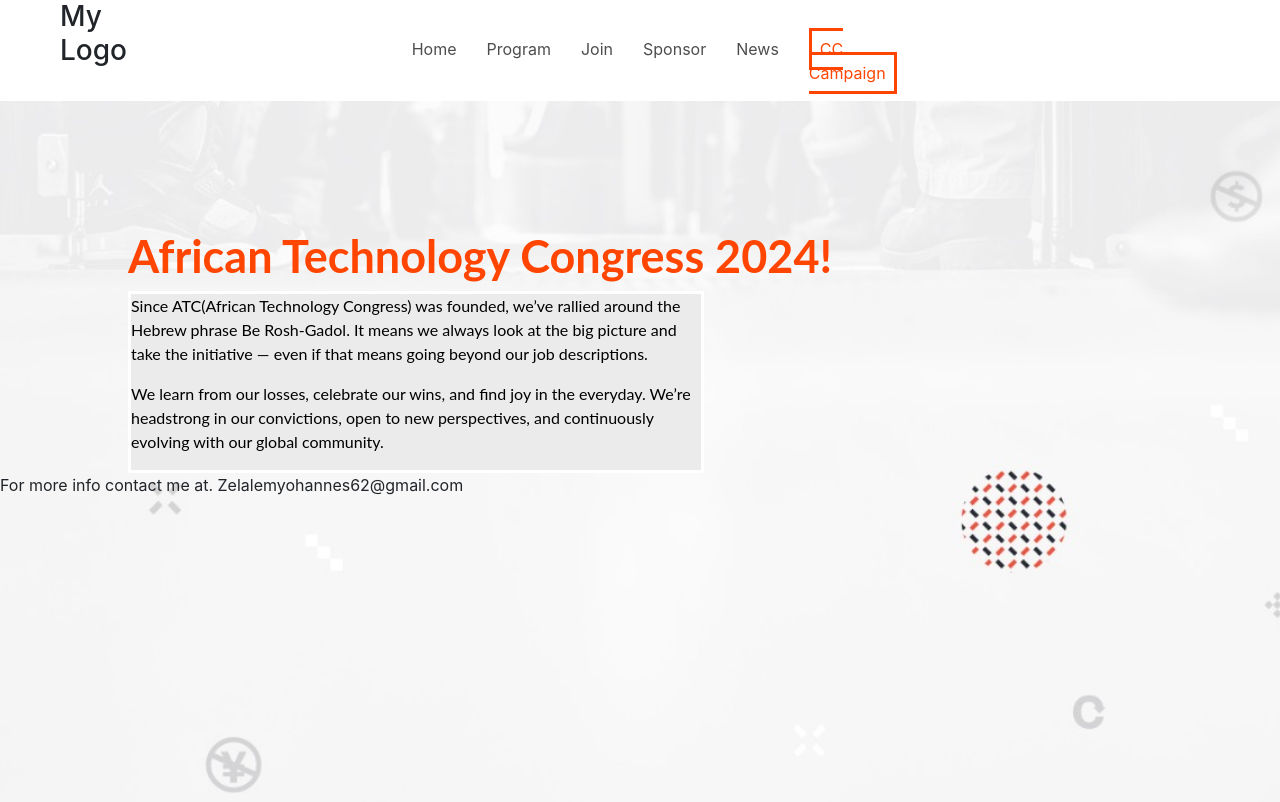
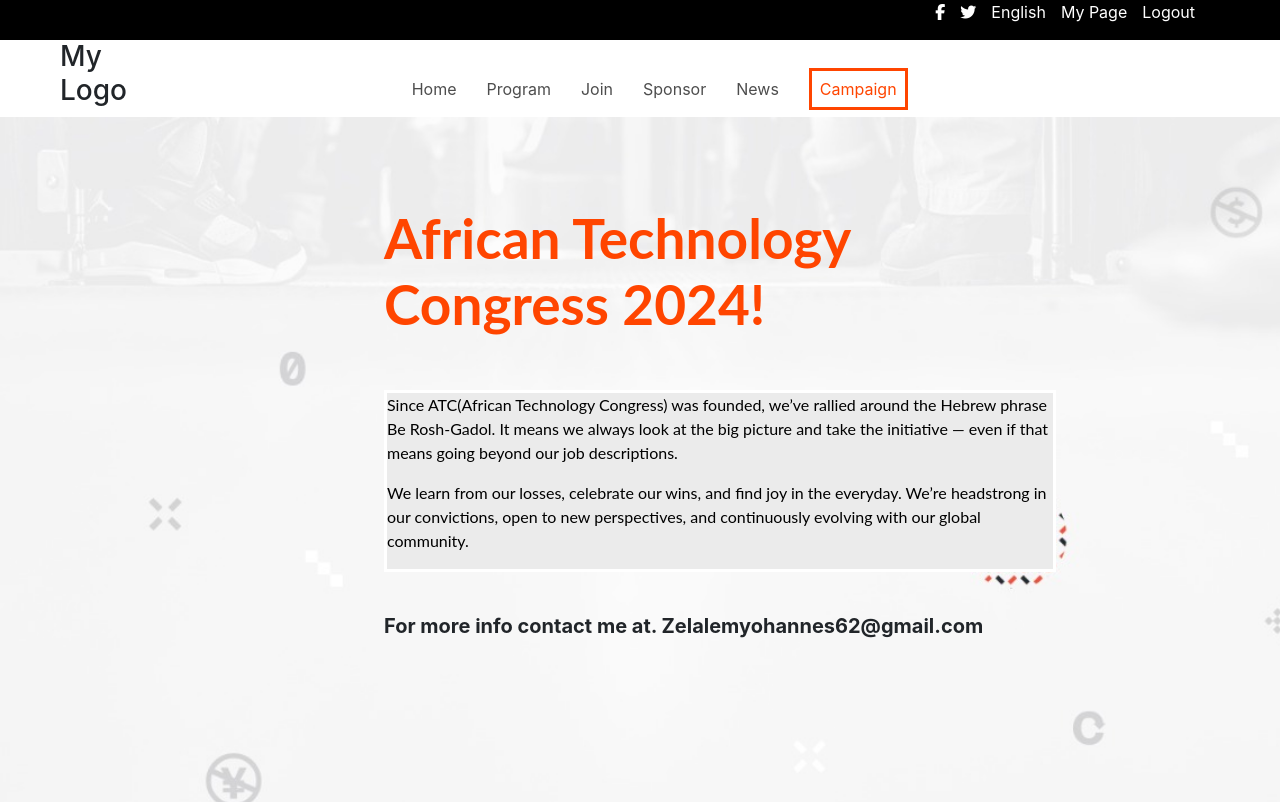
Before and after one commit to Zel-hub7/Capstone-project1, a website: page about.html in a window 1280 px wide. Shown: the top 802 px of the page. Drawn offline with nearby package versions, Linux system fonts and the light colour scheme; a web font is replaced by a local one.

Commit message:
Modify files

```diff
--- a/about.html
+++ b/about.html
@@ -18,6 +18,17 @@
 
 <body>
     <header>
+        <nav class="main-nav mainn-nav">
+            <div class="container">
+                <ul class="main-nav-ul float-right">
+                    <li class="main-nav"><i class="fa-brands fa-facebook-f"></i></li>
+                    <li class="main-nav"><i class="fa-brands fa-twitter"></i></li>
+                    <li class="main-nav">English</li>
+                    <li class="main-nav">My Page</li>
+                    <li class="main-nav">Logout</li>
+                </ul>
+            </div>
+        </nav>
         <nav class="main-nav">
             <div class="container">
                 <ul class="main-nav-ul float-right">
@@ -45,7 +56,7 @@
                     <li><a class="second-nav-i" href="#join">Join</a></li><br>
                     <li><a class="second-nav-i" href="#sponsor">Sponsor</a></li><br>
                     <li><a class="second-nav-i" href="#updates">News</a></li><br>
-                    <li><a href="#" class="mt-3 p-2" id="cc-btn">CC Campaign</a></li><br>
+                    <li><a href="#" class="mt-3 p-2" id="cc-btn">Campaign</a></li><br>
                 </ul>
             </div>
 
--- a/style.css
+++ b/style.css
@@ -272,7 +272,7 @@ body {
     display: flex;
     flex-direction: column;
     font-family: "Lato",sans-serif;
-    margin-left: 10%;
+    margin-left: 30%;
     padding-top: 10%;
     color: orangered;
   }
@@ -280,13 +280,16 @@ body {
     font-size: 15px;
   }
   .middle {
-    font-size: 45px;
+    font-size: 55px;
+    width: 75%;
     font-family: "Lato",sans-serif;
     font-weight: bolder;
+    margin-top: -40px;
   }
   .lower {
     font-size: 16px;
-    width: 50%;
+    margin-top: 5%;
+    width: 75%;
     color: black;
     background-color: rgb(235, 235, 235);
     border: solid white;
@@ -300,6 +303,13 @@ body {
     font-weight: bolder;
     font-family: "Lato", sans-serif;
     font-size: 25px;
+  }
+  .contact {
+    margin-left: 30%;
+    margin-top: 3%;
+    font-weight: bolder;
+    font-size: 20px;
+
   }
   .section {
     background: url(Img/mainbg.webp);
@@ -527,7 +537,6 @@ body {
   .par-flex {
     display: flex;
     column-gap: 10%;
-
     padding-top: 15px;
     margin-left: 18%;
 
@@ -547,6 +556,7 @@ body {
   .footer {
     display: flex;
     justify-content: space-between;
+    font-family: "Lato", sans-serif;
   }
   .footer-flex {
     width: 30%;
```
